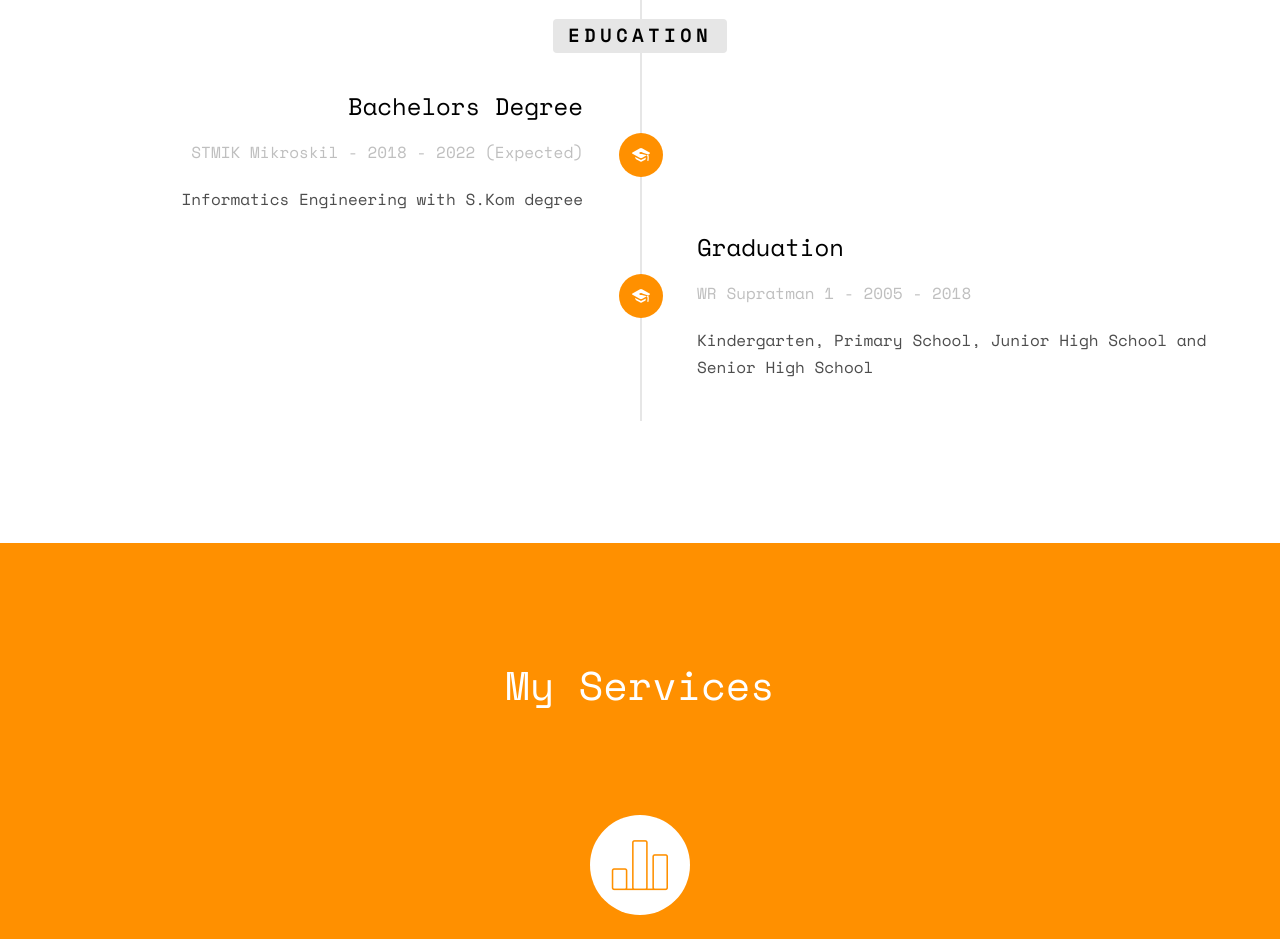
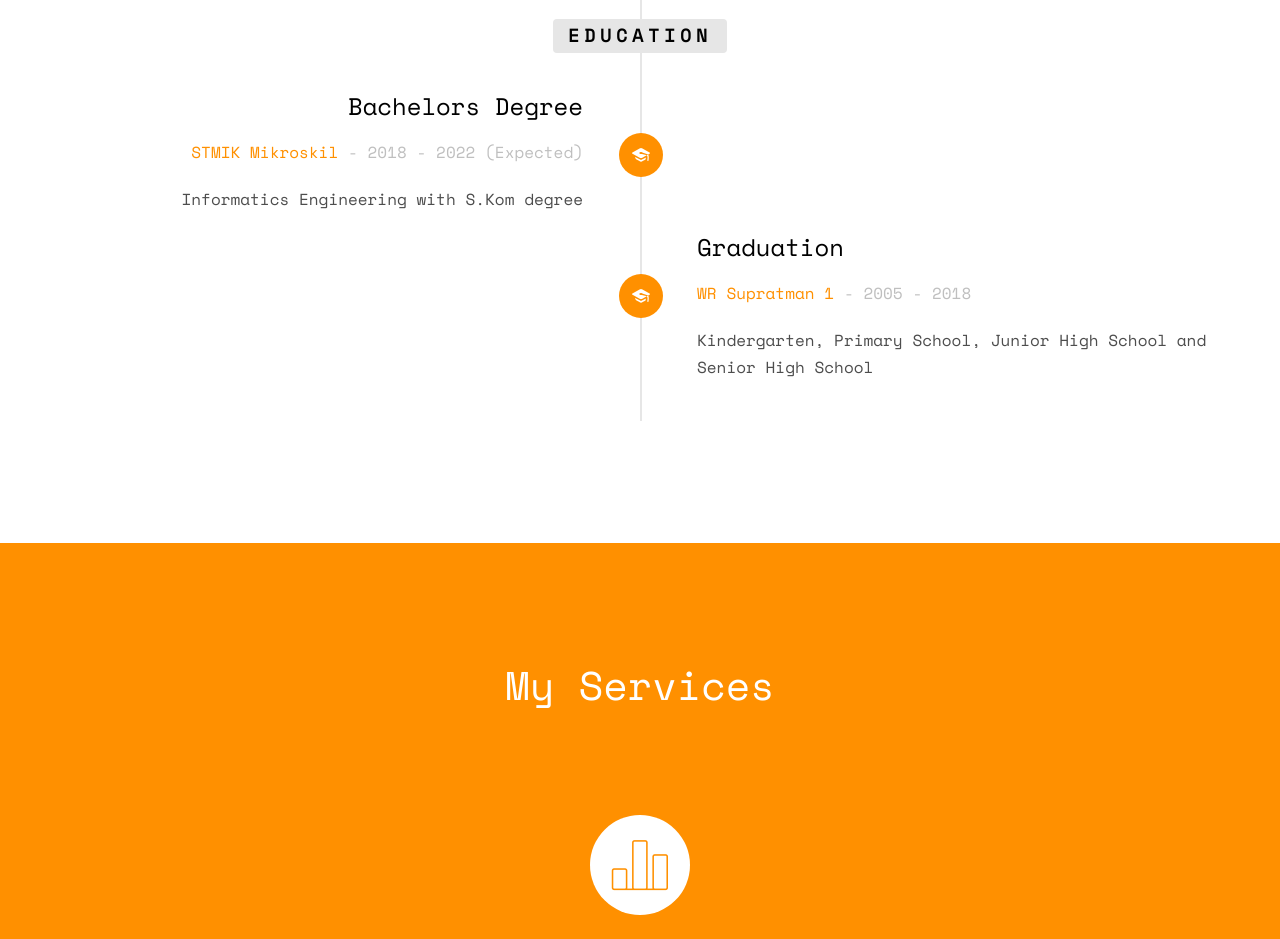
Before and after one commit to iamkevinhuang/iamkevinhuang.github.io, a plain HTML site: page index.html in a window 1280 px wide. Shown: the part 2380-3319 px from the top of the page. Drawn offline with nearby package versions, Linux system fonts and the light colour scheme; some packages are replaced by stand-ins of ours; no server answers; files whose address does not match are found by name.

Commit message:
Sixth commit

```diff
--- a/index.html
+++ b/index.html
@@ -189,7 +189,7 @@
 							<div class="timeline-panel">
 								<div class="timeline-heading">
 									<h3 class="timeline-title">Bachelors Degree</h3>
-									<span class="company">STMIK Mikroskil - 2018 - 2022 (Expected)</span>
+									<span class="company"><a href="https://mikroskil.ac.id">STMIK Mikroskil</a> - 2018 - 2022 (Expected)</span>
 								</div>
 								<div class="timeline-body">
 									<p>Informatics Engineering with S.Kom degree </p>
@@ -213,7 +213,7 @@
 							<div class="timeline-panel">
 								<div class="timeline-heading">
 									<h3 class="timeline-title">Graduation</h3>
-									<span class="company">WR Supratman 1 - 2005 - 2018</span>
+									<span class="company"><a href="https://wrsupratman.sch.id">WR Supratman 1</a> - 2005 - 2018</span>
 								</div>
 								<div class="timeline-body">
 									<p>Kindergarten, Primary School, Junior High School and Senior High School</p>
```
